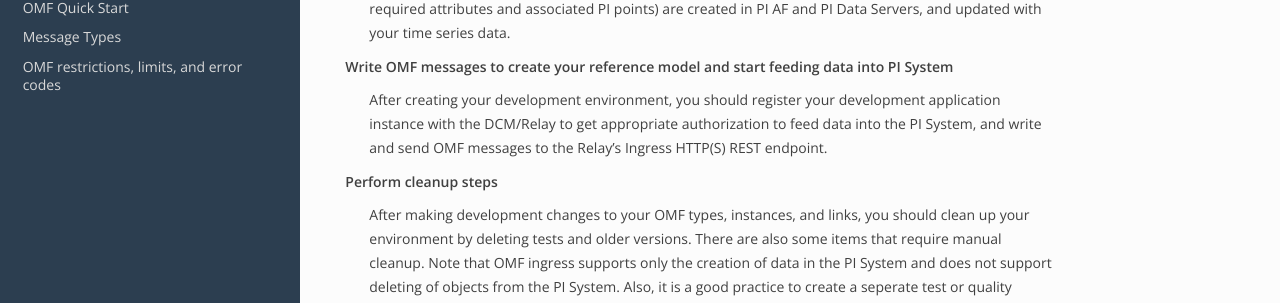
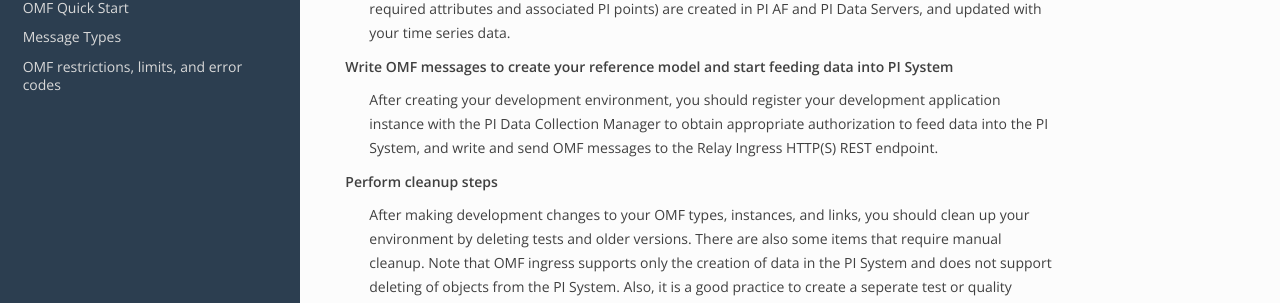
Before and after one commit to osisoft/OMF-Developer-Companion-Guide, a Sphinx documentation site: the page built from docs/OMF_Before.rst, in a window 1280 px wide and 1400 px high. Shown: the part 283-586 px from the top of the window. Built offline with Sphinx 7.4.7 and the Read the Docs theme 2.0.0, drawn with Linux system fonts in a browser that asks for light colours; some of the changed text lies outside the part shown.

Commit message:
Update OMF_Before.rst

```diff
--- a/docs/OMF_Before.rst
+++ b/docs/OMF_Before.rst
@@ -10,8 +10,8 @@
 
 Write OMF messages to create your reference model and start feeding data into PI System
   After creating your development environment, you should register your development application instance
-  with the DCM/Relay to get appropriate authorization to feed data into the PI System, and write and send OMF messages to
-  the Relay's Ingress HTTP(S) REST endpoint.
+  with the  PI Data Collection Manager to obtain appropriate authorization to feed data into the PI System,
+  and write and send OMF messages to the Relay Ingress HTTP(S) REST endpoint.
 
 Perform cleanup steps
   After making development changes to your OMF types, instances, and links, you should clean up your environment
@@ -72,8 +72,8 @@
 a. Create OMF type definitions, which will represent your physical and logical real-world assets.
    These type definitions will be sent to Relay ingress in OMF Type messages.
 
-   i.  Physical assets will be presented by OMF types with "classification": "static".
-   ii. Logical assets will be presented by OMF types with "classification": "dynamic".
+   i.  Physical assets will be presented by OMF types with ``classification: static``.
+   ii. Logical assets will be presented by OMF types with ``classification: dynamic``.
 
 b. Create OMF containers from dynamic type definitions, which will represent instances of your logical real-world assets,
    These will be sent to the Relay ingress in OMF Container messages.
```
